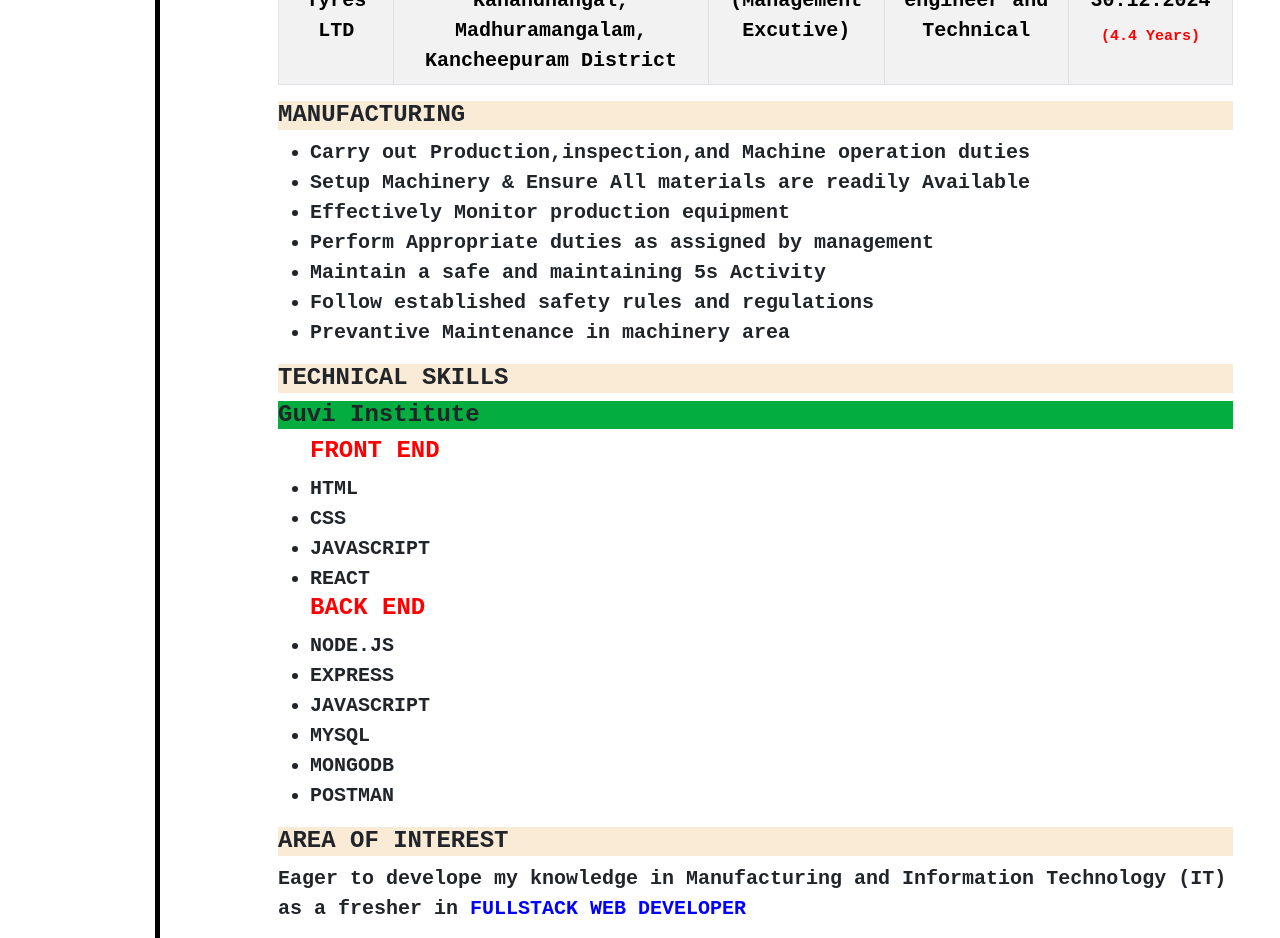
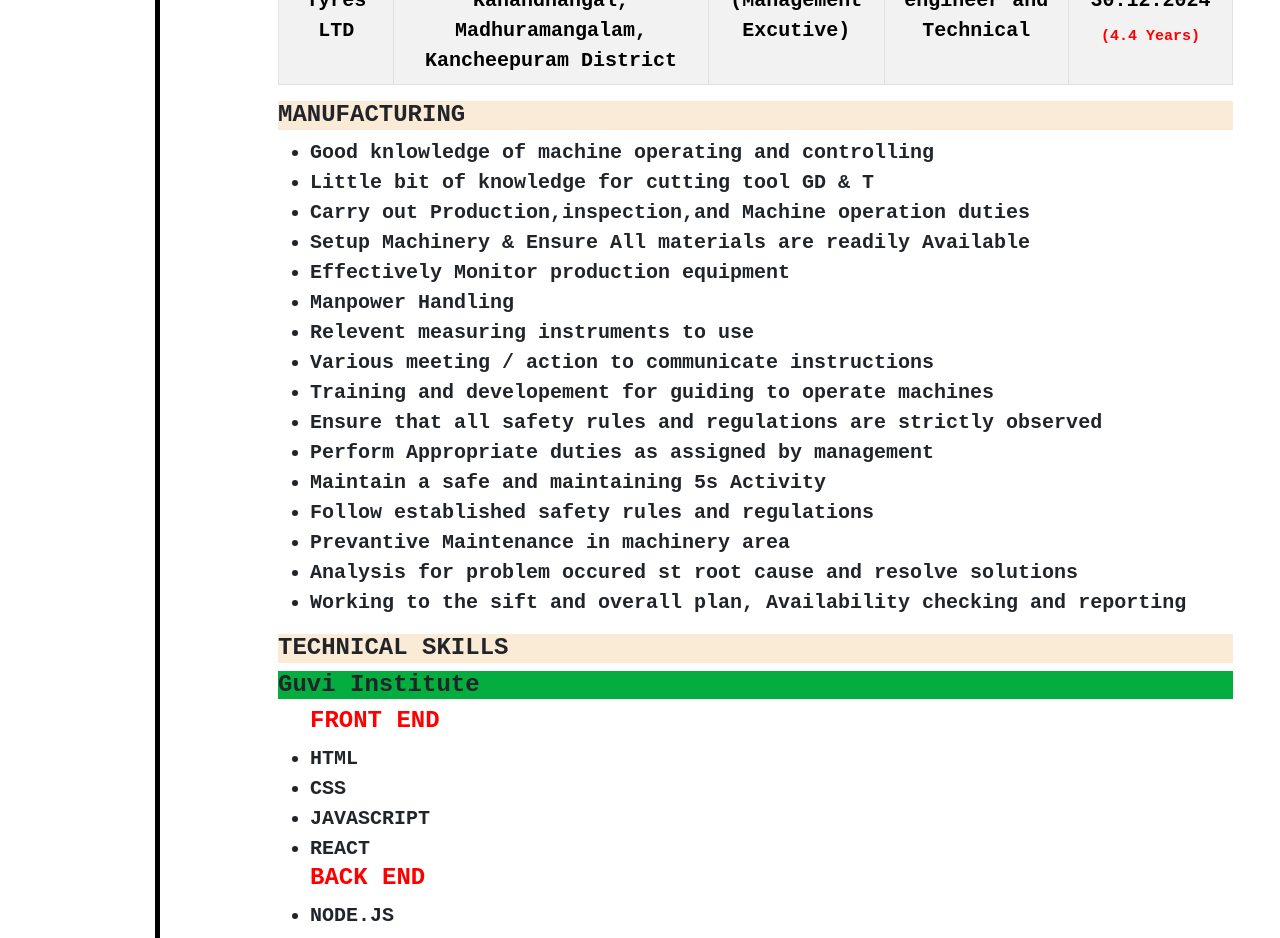
Before and after one commit to EXTREMLYGUNA/RESUME, a React (Vite) app: page / in a window 1280 px wide. Shown: the part 1400-2338 px from the top of the page. Built offline with nearby package versions, Linux system fonts and the light colour scheme.

Commit message:
gunasekar-resume

```diff
--- a/src/App.jsx
+++ b/src/App.jsx
@@ -124,13 +124,22 @@ function App() {
     <div>
     <h4 className='career'>MANUFACTURING</h4>
     <ul className='strength'>
+      <li>Good knlowledge of machine operating and controlling</li>
+      <li>Little bit of knowledge for cutting tool GD & T</li>
       <li>Carry out Production,inspection,and Machine operation duties</li>
       <li>Setup Machinery & Ensure All materials are readily Available</li>
       <li>Effectively Monitor production equipment</li>
+      <li>Manpower Handling</li>
+      <li>Relevent measuring instruments to use</li>
+      <li>Various meeting / action to communicate instructions</li>
+      <li>Training and developement for guiding to operate machines</li>
+      <li>Ensure that all safety rules and regulations are strictly observed</li>
       <li>Perform Appropriate duties as assigned by management</li>
       <li>Maintain a safe and maintaining 5s Activity</li>
       <li>Follow established safety rules and regulations</li>
       <li>Prevantive Maintenance in machinery area</li>
+      <li>Analysis for problem occured st root cause and resolve solutions</li>
+      <li>Working to the sift and overall plan, Availability checking and reporting</li>
     </ul>
     </div>
 
```
